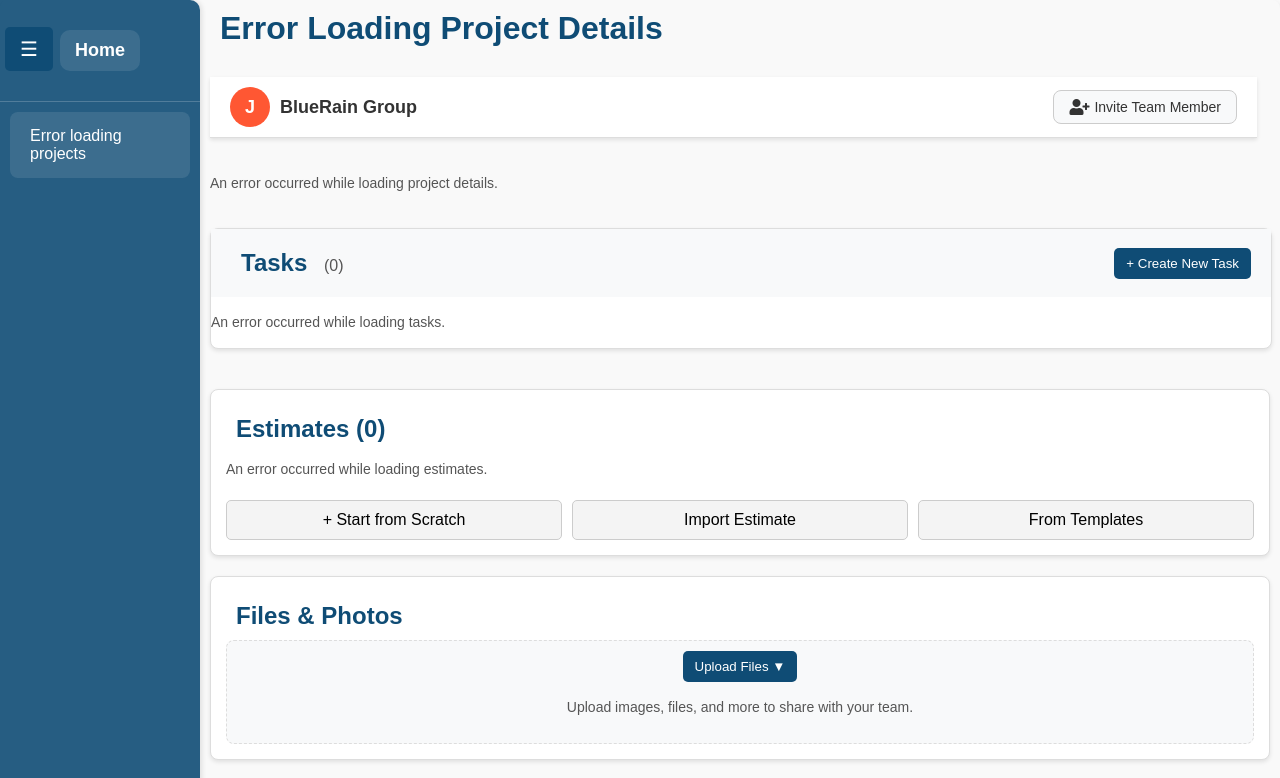
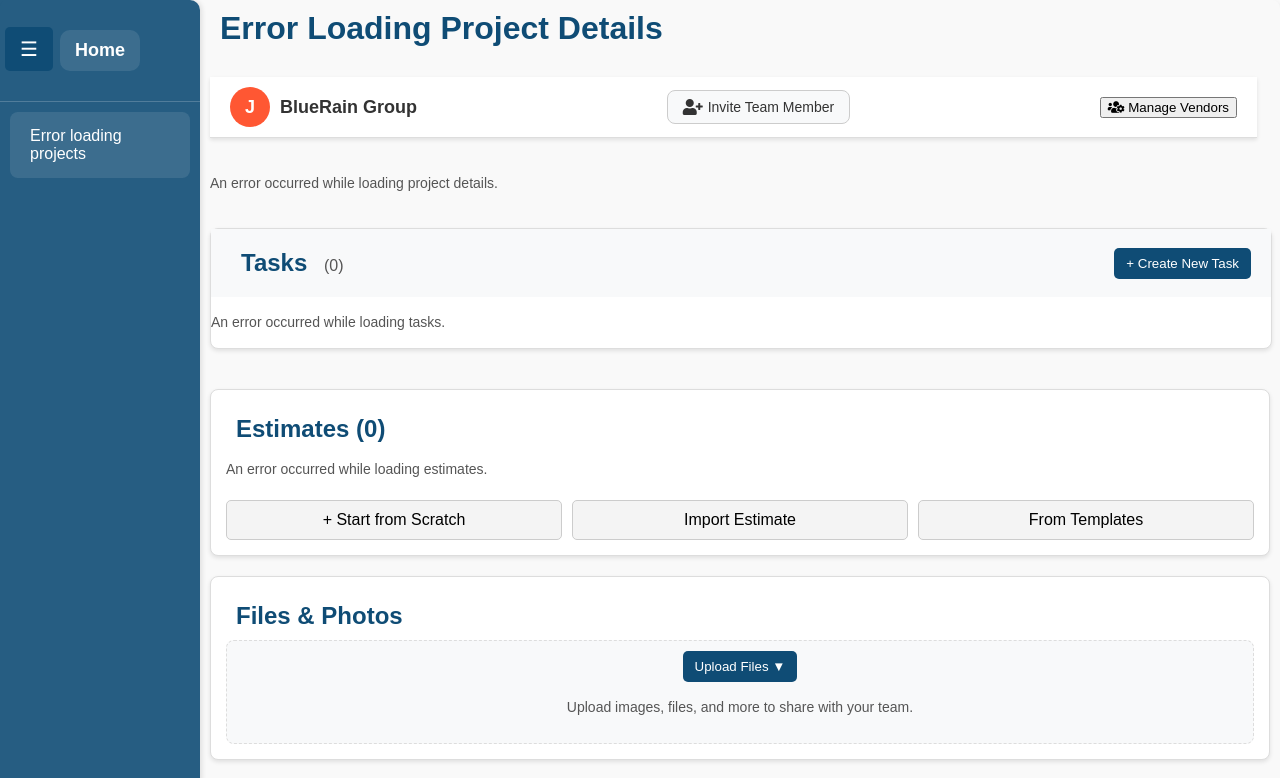
Before and after one commit to jasson06/bluerain, a website: page dist/details-projects.html in a window 1280 px wide. Shown: the top 778 px of the page. Drawn offline with nearby package versions, Linux system fonts and the light colour scheme; no server answers; files whose address does not match are found by name.

Commit message:
Update details-projects.html

```diff
--- a/dist/details-projects.html
+++ b/dist/details-projects.html
@@ -37,8 +37,13 @@
         </div>
         <span class="project-name">BlueRain Group</span>
       </div>
+
       <button class="invite-btn" onclick="openInviteModal()">
         <i class="fas fa-user-plus"></i> Invite Team Member
+      </button>
+
+      <button class="manage-btn" onclick="openModal()">
+        <i class="fas fa-users-cog"></i> Manage Vendors
       </button>
     </div>
 
```
